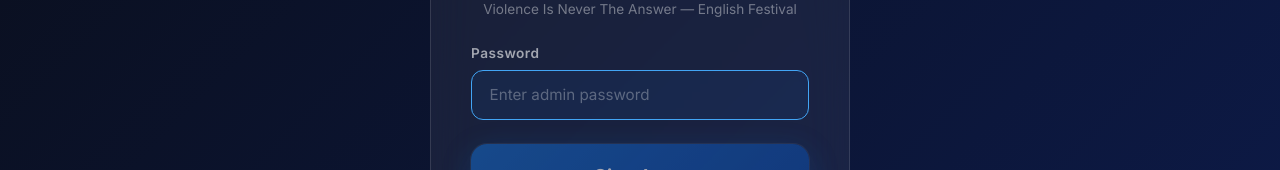
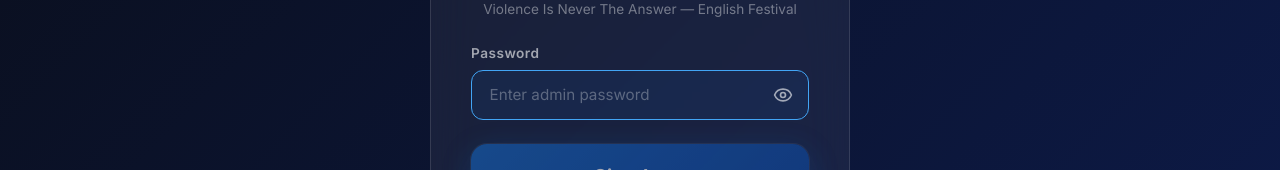
Before and after one commit to joseangeldiazcampos-hue/festival-de-ingles, a Next.js app: page /admin/login in a window 1280 px wide. Shown: the part 332-502 px from the top of the page. Built offline with nearby package versions, Linux system fonts and the light colour scheme; no server answers; the database is empty.

Commit message:
Add show/hide password toggle to admin login page

```diff
--- a/src/app/admin/login/page.tsx
+++ b/src/app/admin/login/page.tsx
@@ -8,10 +8,12 @@
 import { useState, useEffect } from "react";
 import { signIn } from "next-auth/react";
 import { useRouter } from "next/navigation";
+import { Eye, EyeOff } from "lucide-react";
 
 export default function AdminLoginPage() {
   const router = useRouter();
   const [password, setPassword] = useState("");
+  const [showPassword, setShowPassword] = useState(false);
   const [error, setError] = useState("");
   const [loading, setLoading] = useState(false);
 
@@ -73,15 +75,41 @@ export default function AdminLoginPage() {
         <form onSubmit={handleSubmit} style={{ display: "flex", flexDirection: "column", gap: "1rem" }}>
           <div style={{ textAlign: "left" }}>
             <label className="admin-label">Password</label>
+            <div style={{ position: "relative", display: "flex", alignItems: "center" }}>
               <input
                 className="admin-input"
-              type="password"
+                type={showPassword ? "text" : "password"}
                 value={password}
                 onChange={(e) => setPassword(e.target.value)}
                 placeholder="Enter admin password"
                 required
                 autoFocus
+                style={{ paddingRight: "2.75rem", width: "100%" }}
               />
+              <button
+                type="button"
+                onClick={() => setShowPassword(!showPassword)}
+                title={showPassword ? "Ocultar contraseña" : "Mostrar contraseña"}
+                style={{
+                  position: "absolute",
+                  right: "0.75rem",
+                  background: "transparent",
+                  border: "none",
+                  color: "rgba(255, 255, 255, 0.6)",
+                  cursor: "pointer",
+                  display: "flex",
+                  alignItems: "center",
+                  justifyContent: "center",
+                  padding: "0.25rem",
+                  borderRadius: "6px",
+                  transition: "color 0.2s ease, background-color 0.2s ease",
+                }}
+                onMouseEnter={(e) => (e.currentTarget.style.color = "white")}
+                onMouseLeave={(e) => (e.currentTarget.style.color = "rgba(255, 255, 255, 0.6)")}
+              >
+                {showPassword ? <EyeOff size={20} /> : <Eye size={20} />}
+              </button>
+            </div>
           </div>
 
           {error && (
```
Lines whose indentation alone changed are shown as unchanged.
